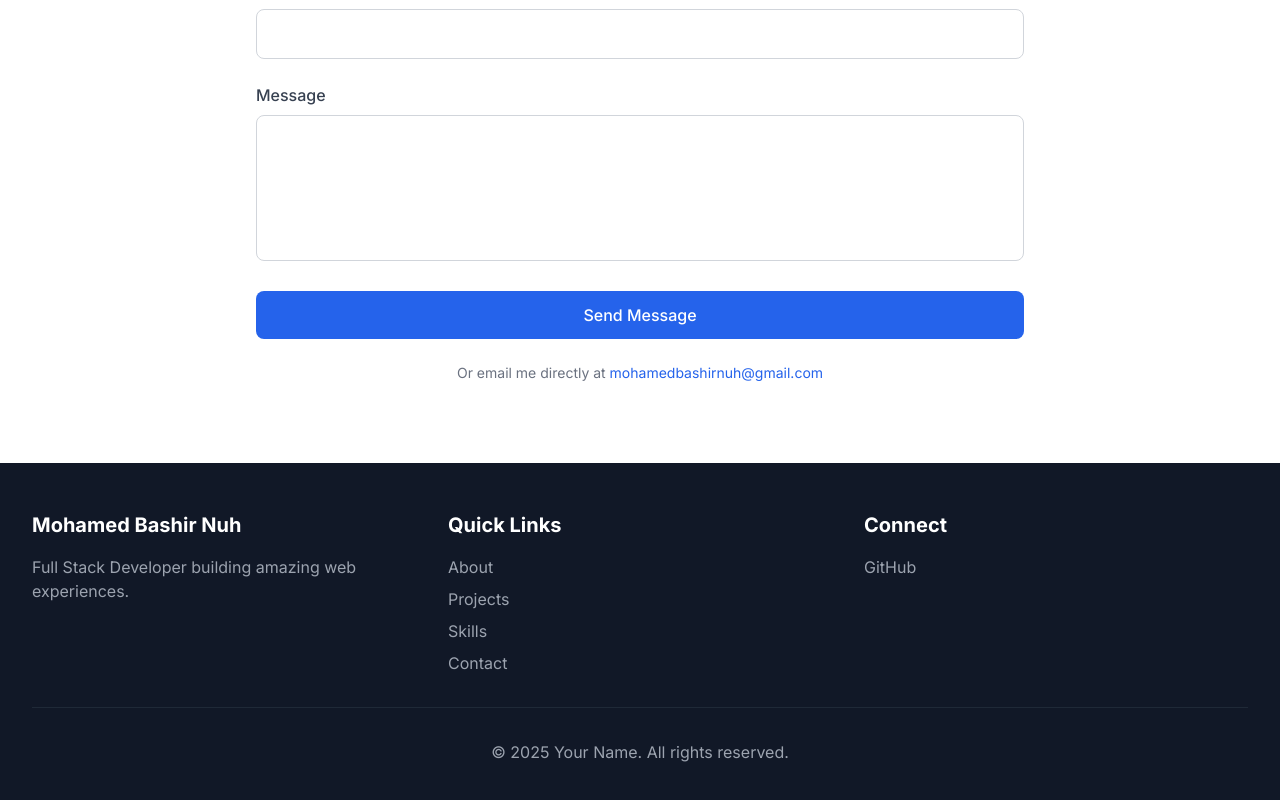
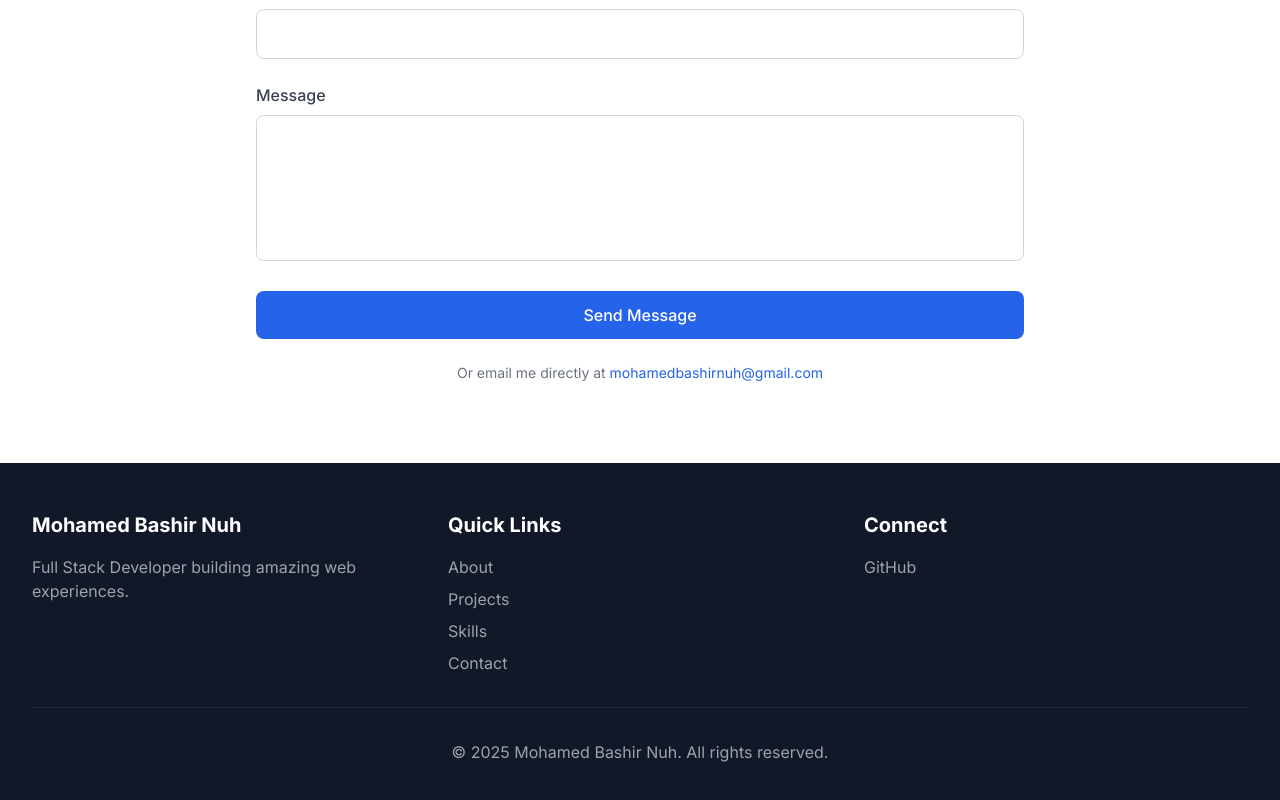
Before and after one commit to mohamedbashirnux/portfolio, a Next.js app: page / in a window 1280 px wide. Shown: the part 4548-5348 px from the top of the page. Built offline with nearby package versions, Linux system fonts and the light colour scheme.

Commit message:
improved

```diff
--- a/app/components/Footer.tsx
+++ b/app/components/Footer.tsx
@@ -45,7 +45,7 @@
           </div>
         </div>
         <div className="mt-8 pt-8 border-t border-gray-800 text-center text-gray-400">
-          <p>© {new Date().getFullYear()} Your Name. All rights reserved.</p>
+          <p>© {new Date().getFullYear()} Mohamed Bashir Nuh. All rights reserved.</p>
         </div>
       </div>
     </footer>
```
